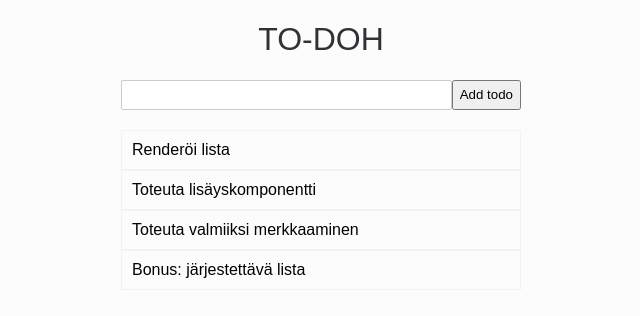
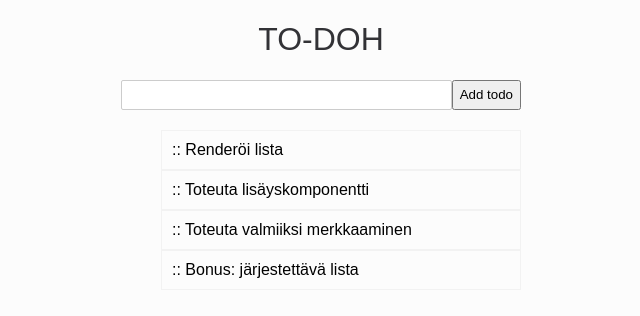
Before and after one commit to kenrii/todoReact, a React (Create React App) app: page / in a window 1280 px wide. Shown: the top 316 px of the page, without its empty margins (319-959 px from the left). Built offline with nearby package versions, Linux system fonts and the light colour scheme.

Commit message:
Elements now movable

```diff
--- a/src/App.js
+++ b/src/App.js
@@ -13,14 +13,15 @@ import arrayMove from 'array-move';
           'Toteuta valmiiksi merkkaaminen',
           'Bonus: järjestettävä lista'
 ],};*/
-let exampleToDoList =
-  ['Renderöi lista',
+let exampleToDoList = {
+  items: ['Renderöi lista',
   'Toteuta lisäyskomponentti',
   'Toteuta valmiiksi merkkaaminen',
-  'Bonus: järjestettävä lista'];
-
+  'Bonus: järjestettävä lista'],
+};
 
 export default function App() {
+
   // Tee tähän reactin tilaan kytkeytyvä useState-hook,
   // joka pitää sisällään Todo-listan elementit.
 
@@ -33,26 +34,29 @@ export default function App() {
   // ja lisäyselementille.
   const [todos, setTodos] = useState(exampleToDoList);
 
-  function moveItems({oldIndex, newIndex}) {
-    const ArrayMove = require("array-move")
-    exampleToDoList = arrayMove(exampleToDoList, oldIndex, newIndex)
-  }
-
+  // Funktio, joka lisää itemin listaan
   function addListItem(item) {
     const value = item.text
-    if (exampleToDoList.includes(value) || value === "") {
+    if (exampleToDoList.items.includes(value) || value === "") {
       alert("The input value is either empty or it already exists  in the list.");
     }else{
-      exampleToDoList = exampleToDoList.concat([value]);
+      exampleToDoList = {items: exampleToDoList.items.concat([value])};
       setTodos(exampleToDoList)
     }
+  };
+
+  // Funktio, joka järjestelee itemit uusille paikoilleen
+  const onSortEnd = ({oldIndex, newIndex}) => {
+    setTodos(({items}) => ({
+      items: arrayMove(items, oldIndex, newIndex),
+    }));
   };
 
   return (
     <div className="App">
       <h1>TO-DOH</h1>
       <AddInput addListItem={addListItem} />
-      <TodoList todoList={todos} />
+      <TodoList todoList={todos} onSortEnd={onSortEnd} />
     </div>
   );
 }
--- a/src/TodoList/TodoItem.jsx
+++ b/src/TodoList/TodoItem.jsx
@@ -1,26 +1,40 @@
 import React, { useState } from "react";
-
 import "./todo-item.css";
+import {
+  sortableHandle,
+  SortableElement,
+} from 'react-sortable-hoc';
 
 // Tässä komponentissa majailee yksittäinen listalla oleva
 // elementti.
-export function TodoItem({todo}) {
+
+const DragHandle = sortableHandle(() => <span>::   </span>);
+
+export function TodoItem(props) {
   // Voit toteuttaa tehtävän merkkaamisen
   // tehdyksi esimerkiksi lisäämällä tähän useState-hookin,
   // jossa on done-tieto boolean-arvona
+  const todo = props.todo
   const [done, setDone] = useState(false)
   const mystyle = {
-      textDecoration: done?"line-through":"none"
+      textDecoration: done?"line-through":"none",
+      listStyleType: "none"
   }
-
+  // Muuttaa elementit tehdyiksi tai ei
   function handleClick() {
     setDone(done => !done)
   }
+
+  // Tehdään elementit funktiossa
+  const SortItems = SortableElement(({value}) =>
+  <li className="todo-item" style={mystyle} onClick={() => handleClick()}>
+      <DragHandle/>
+      {value}
+  </li>)
+
   // Alle tuotat yksittäisen listalla olevan elementin renderöinnin.
   // Elementin tiedot tulevat komponenttiin props-muuttujassa.
   return (
-    <div className="todo-item" style={mystyle} onClick={() => handleClick()}>
-      {todo}
-    </div>
+    <SortItems value={todo} index={props.index} key={props.index}/>
   );
 }
--- a/src/TodoList/TodoList.jsx
+++ b/src/TodoList/TodoList.jsx
@@ -1,17 +1,31 @@
 import React from "react";
 import {TodoItem} from "./TodoItem"
+import {
+  sortableContainer,
+} from 'react-sortable-hoc';
 
 // Tuo tähän elementtiin propsina todo-listasi elementit.
 // Tuota lista divin sisälle listan map-funktiolla. Jokainen
 // listan elementti on TodoItem-komponentti, joka löytyy
 // TodoItem.jsx-tiedostosta.
 
+const SortableContainer = sortableContainer(({children}) => {
+  return <ul>{children}</ul>;
+});
 
 
-export function TodoList({ todoList }) {
+export function TodoList(props) {
+  const todoList = props.todoList
+  const onSortEnd = props.onSortEnd
+  const state = {items: todoList.items}
+
+  const {items} = state;
+
   return (
-    todoList.map(todo => {
-      return <TodoItem todo={todo} key={todo.toString()} />
-    })
+    <SortableContainer onSortEnd={onSortEnd} useDragHandle>
+    {items.map((value, index) => (
+        <TodoItem todo={value} index={index} key={value}/>
+    ))}
+    </SortableContainer>
   );
 }
```
